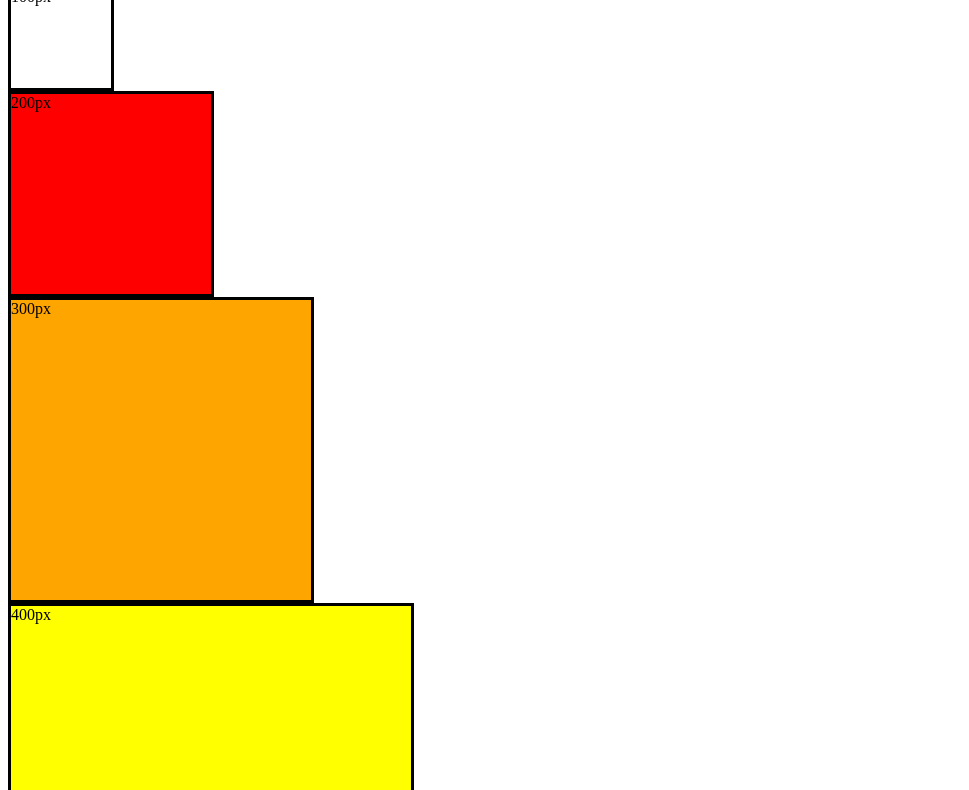
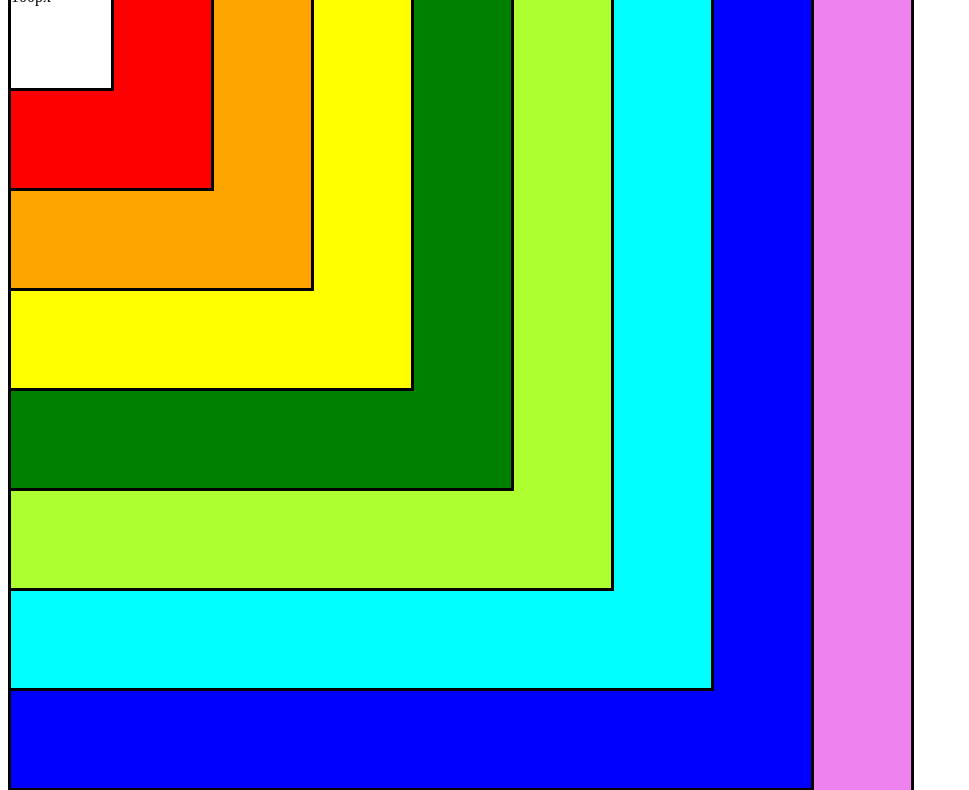
Before and after one commit to tetsuyahayashi/image, a plain HTML site: page index.html in a window 1280 px wide. Shown: the part 322-1112 px from the top of the page, without its empty margins (0-969 px from the left). Drawn offline with Linux system fonts and the light colour scheme.

Commit message:
Update stylesheet.css

```diff
--- a/stylesheet.css
+++ b/stylesheet.css
@@ -35,7 +35,7 @@
  width: 100px;
  background-color: white;
  border: 3px solid black;
- position: relative;
+ position: absolute;
  z-index: 10;
 }
 
@@ -44,7 +44,7 @@
  width: 200px;
  background-color: red;
  border: 3px solid black;
- position: relative;
+ position: absolute;
  z-index: 9;
 }
 
@@ -53,7 +53,7 @@
  width: 300px;
  background-color: orange;
  border: 3px solid black;
- position: relative;
+ position: absolute;
  z-index: 8;
 }
 
@@ -62,7 +62,7 @@
  width: 400px;
  background-color: yellow;
  border: 3px solid black;
- position: relative;
+ position: absolute;
  z-index: 7;
 }
 
@@ -71,7 +71,7 @@
  width: 500px;
  background-color: green;
  border: 3px solid black;
- position: relative;
+ position: absolute;
  z-index: 6;
 }
 
@@ -80,7 +80,7 @@
  width: 600px;
  background-color: greenyellow;
  border: 3px solid black;
- position: relative;
+ position: absolute;
  z-index: 5;
 }
 
@@ -89,7 +89,7 @@
  width: 700px;
  background-color: cyan;
  border: 3px solid black;
- position: relative;
+ position: absolute;
  z-index: 4;
 }
 
@@ -98,7 +98,7 @@
  width: 800px;
  background-color: blue;
  border: 3px solid black;
- position: relative;
+ position: absolute;
  z-index: 3;
 }
 
```
